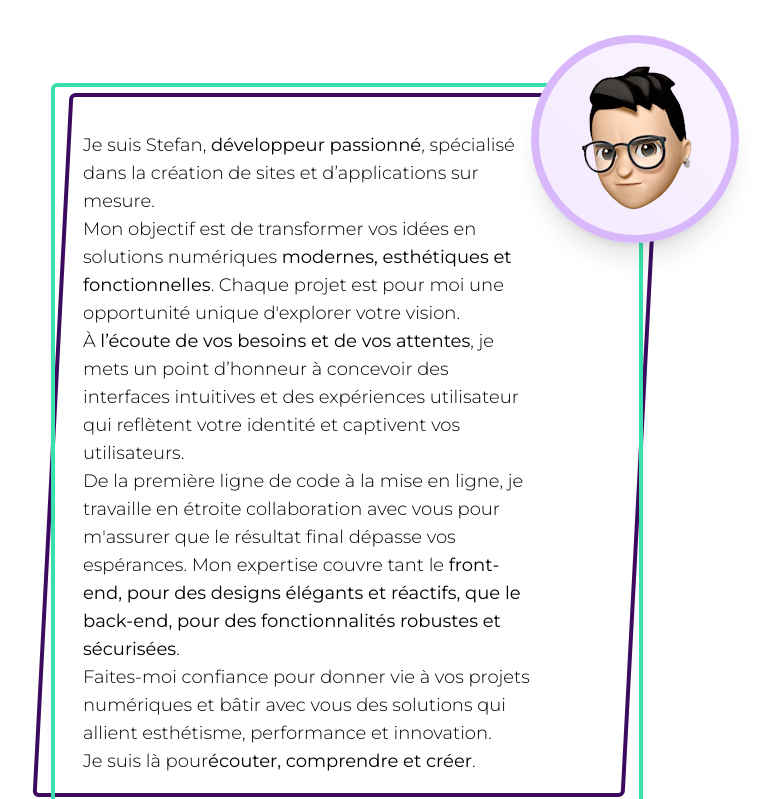
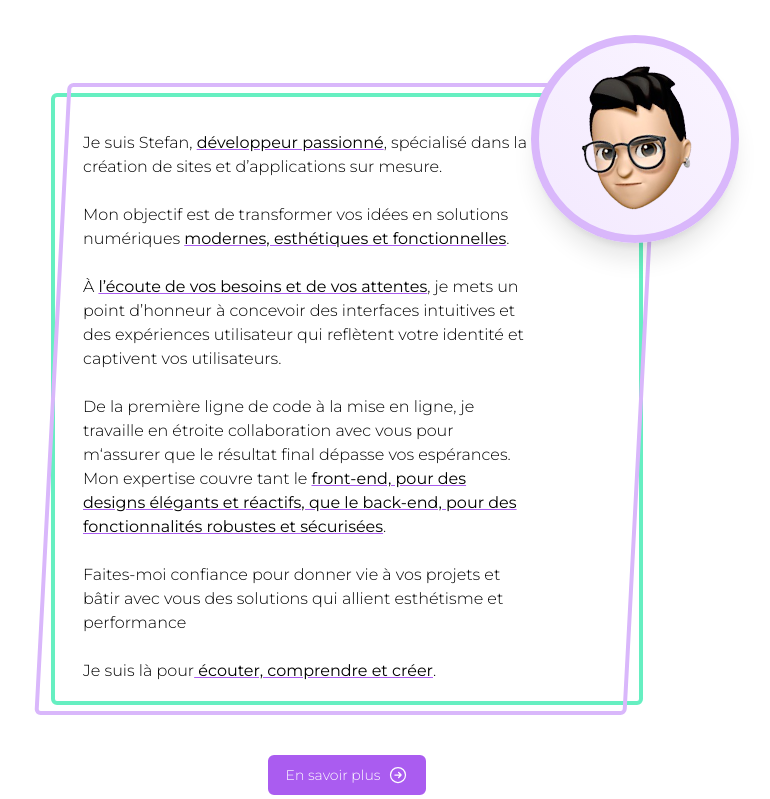
Before and after one commit to StefanHyde/PortfolioV2, a Next.js app: page / in a window 1280 px wide. Shown: the part 1940-2739 px from the top of the page, without its empty margins (293-1063 px from the left). Built offline with nearby package versions, Linux system fonts and the light colour scheme.

Commit message:
About section OK

```diff
--- a/src/app/globals.css
+++ b/src/app/globals.css
@@ -3,28 +3,41 @@
 @tailwind utilities;
 
 @layer components {
-  .skew-container::before {
+  strong {
+    @apply underline decoration-primary-500;
+  }
+  .skew-container {
+    &::before {
       content: '';
       position: absolute;
       top: 10px;
       left: 0;
       right: 0;
       bottom: 10px;
-    border: 4px solid #3c0b60;
-    transform: skew(-3deg);
+      border: 4px solid #66efc1;
       z-index: -1;
-    border-radius: inherit; /* Ensure the border follows the container's border radius */
+      border-radius: inherit;
     }
-  .skew-container::after {
+
+    &::after {
       content: '';
       position: absolute;
       top: 0;
       left: 0;
       right: 0;
       bottom: 0;
-    border: 4px solid #39e0ad;
+      border: 4px solid #d9b7fb;
+      transform: skew(-3deg);
+      z-index: -1;
+      border-radius: inherit;
+    }
 
-    z-index: -1;
-    border-radius: inherit; /* Ensure the border follows the container's border radius */
+    .dark &::before {
+      border-color: #39e0ad;
+    }
+
+    .dark &::after {
+      border-color: #3c0b60;
     }
   }
+}
--- a/src/components/about.tsx
+++ b/src/components/about.tsx
@@ -1,4 +1,6 @@
 import Image from 'next/image';
+import Link from 'next/link';
+import { HiOutlineArrowRightCircle } from 'react-icons/hi2';
 
 export default function About() {
   return (
@@ -16,29 +18,30 @@ export default function About() {
       </div>
 
       <div className="relative flex flex-col items-center xl:flex-row xl:w-1/2 mt-24 xl:mt-12">
-        <div className="flex flex-col p-8 pt-28 md:pt-32 xl:pt-12 xl:pr-28 backdrop-blur-md border-solid  dark:border-almost-white rounded-md dark:text-almost-white shadow-md skew-container">
-          <p className="text-normal md:text-lg font-montserrat font-light ">
+        <div className="flex flex-col p-8 pt-28 md:pt-32 xl:pt-12 xl:pr-28 backdrop-blur-md border-solid  dark:border-almost-white rounded-md dark:text-almost-white skew-container">
+          <p className="text-normal text-sm md:text-base font-montserrat font-light ">
             Je suis Stefan, <strong>développeur passionné</strong>, spécialisé
             dans la création de sites et d’applications sur mesure.
+            <br />
             <br /> Mon objectif est de transformer vos idées en solutions
             numériques <strong>modernes, esthétiques et fonctionnelles</strong>.
-            Chaque projet est pour moi une opportunité unique d'explorer votre
-            vision. <br /> À{' '}
-            <strong>l’écoute de vos besoins et de vos attentes</strong>, je mets
-            un point d’honneur à concevoir des interfaces intuitives et des
-            expériences utilisateur qui reflètent votre identité et captivent
-            vos utilisateurs. <br /> De la première ligne de code à la mise en
-            ligne, je travaille en étroite collaboration avec vous pour
-            m'assurer que le résultat final dépasse vos espérances. Mon
-            expertise couvre tant le{' '}
+            <br />
+            <br /> À <strong>l’écoute de vos besoins et de vos attentes</strong>
+            , je mets un point d’honneur à concevoir des interfaces intuitives
+            et des expériences utilisateur qui reflètent votre identité et
+            captivent vos utilisateurs. <br />
+            <br /> De la première ligne de code à la mise en ligne, je travaille
+            en étroite collaboration avec vous pour m&lsquo;assurer que le
+            résultat final dépasse vos espérances. Mon expertise couvre tant le{' '}
             <strong>
               front-end, pour des designs élégants et réactifs, que le back-end,
               pour des fonctionnalités robustes et sécurisées
             </strong>
-            . <br /> Faites-moi confiance pour donner vie à vos projets
-            numériques et bâtir avec vous des solutions qui allient esthétisme,
-            performance et innovation. <br /> Je suis là pour
-            <strong>écouter, comprendre et créer</strong>.
+            . <br />
+            <br /> Faites-moi confiance pour donner vie à vos projets et bâtir
+            avec vous des solutions qui allient esthétisme et performance <br />
+            <br /> Je suis là pour
+            <strong> écouter, comprendre et créer</strong>.
           </p>
         </div>
 
@@ -52,6 +55,13 @@ export default function About() {
           />
         </div>
       </div>
+
+      <Link href="/">
+        <button className="flex bg-primary-500 dark:bg-primary-800 hover:bg-primary-800 dark:hover:bg-primary-900 to-secondary-500 border-solid border-2 border-primary-500 dark:border-primary-800 hover:border-primary-800 dark:hover:border-primary-900 text-white font-montserrat font-light text-sm text-left px-4 py-2 mt-10 rounded-md ease-in-out duration-300">
+          En savoir plus
+          <HiOutlineArrowRightCircle className="h-5 w-5 ml-2 inline-block" />
+        </button>
+      </Link>
     </div>
   );
 }
```
Lines whose indentation alone changed are shown as unchanged.
